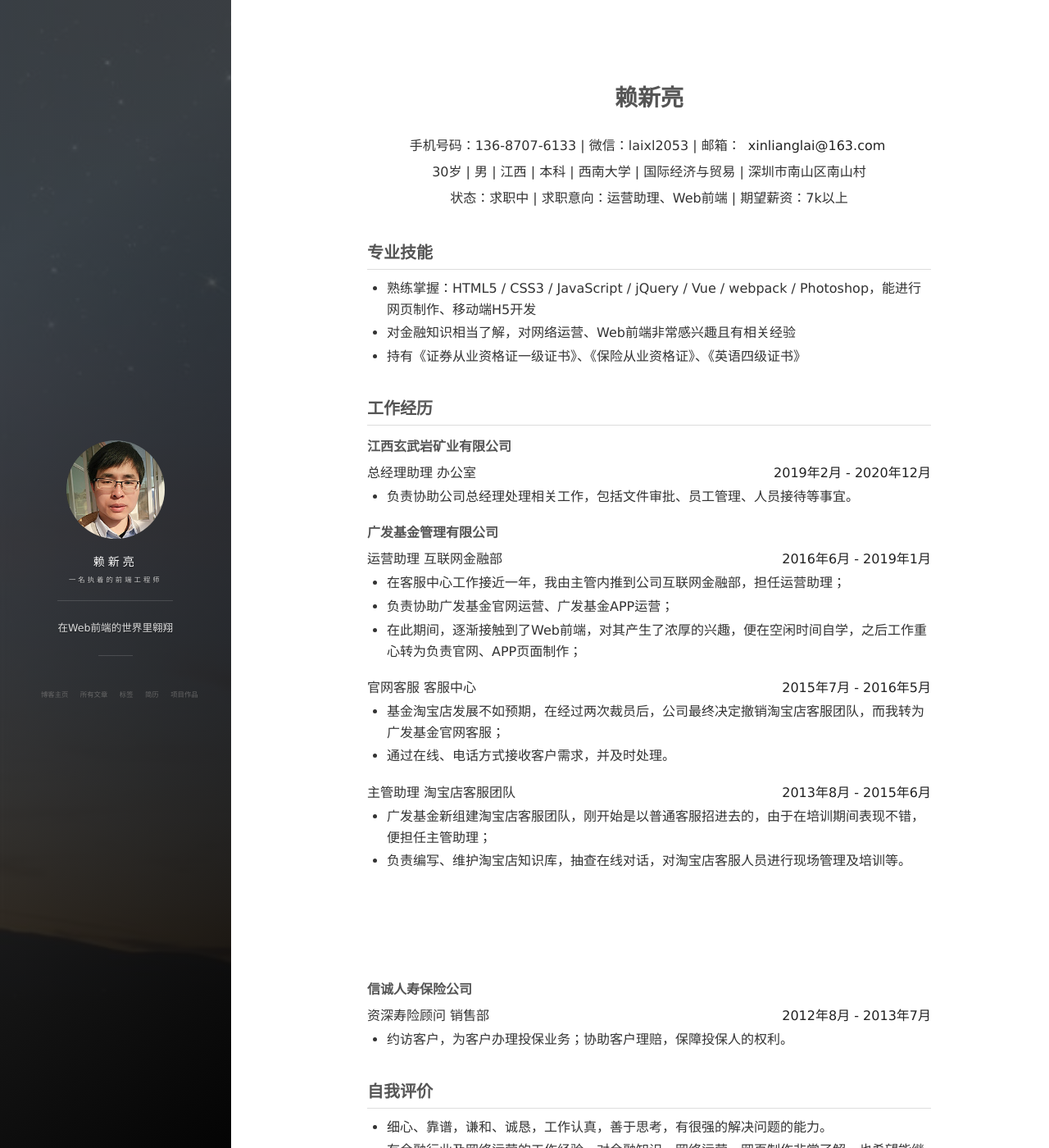
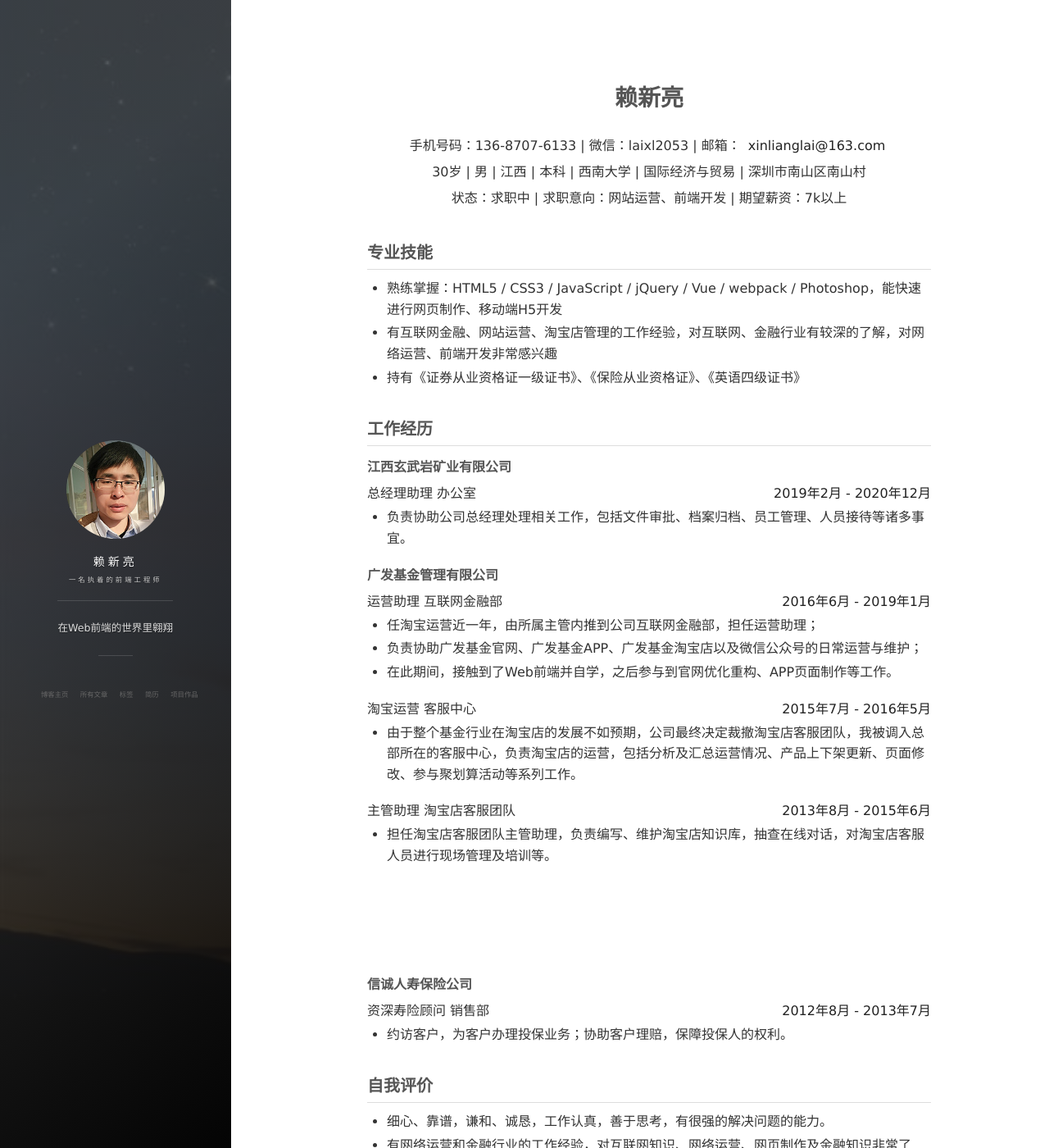
Before and after one commit to xmjr/xmjr.github.io, a Jekyll site: the page built from resume.html, in a window 1280 px wide and 1400 px high. Shown: the whole window at 82% size. Built offline with Jekyll 4.4.1, drawn with Linux system fonts in a browser that asks for light colours; nearby versions of some CDN libraries; comment, search, counter and statistics services are not loaded; some of the changed text lies outside the part shown.

Commit message:
Signed-off-by: xmjr <xinlianglai@163.com>

```diff
--- a/resume.html
+++ b/resume.html
@@ -7,15 +7,15 @@ layout: page
         <h2>赖新亮</h2>
         <p>手机号码：136-8707-6133 | 微信：laixl2053 | 邮箱： <a href="mailto:xinlianglai@163.com" title="send me an email">xinlianglai@163.com</a></p>
         <p>30岁 | 男 | 江西 | 本科 | 西南大学 | 国际经济与贸易 | 深圳市南山区南山村</p>
-        <p>状态：求职中 | 求职意向：运营助理、Web前端 | 期望薪资：7k以上</p>
+        <p>状态：求职中 | 求职意向：网站运营、前端开发 | 期望薪资：7k以上</p>
     </div>
 
     <section>
         <h4>专业技能</h4>
         <hr>
         <ul>
-            <li>熟练掌握：HTML5 / CSS3 / JavaScript / jQuery / Vue / webpack / Photoshop，能进行网页制作、移动端H5开发</li>
-            <li>对金融知识相当了解，对网络运营、Web前端非常感兴趣且有相关经验</li>
+            <li>熟练掌握：HTML5 / CSS3 / JavaScript / jQuery / Vue / webpack / Photoshop，能快速进行网页制作、移动端H5开发</li>
+            <li>有互联网金融、网站运营、淘宝店管理的工作经验，对互联网、金融行业有较深的了解，对网络运营、前端开发非常感兴趣</li>
             <li>持有《证券从业资格证一级证书》、《保险从业资格证》、《英语四级证书》</li>
         </ul>
     </section>
@@ -28,7 +28,7 @@ layout: page
         <p class="time">2019年2月 - 2020年12月</p>
         <p>总经理助理  办公室</p>
         <ul>
-            <li>负责协助公司总经理处理相关工作，包括文件审批、员工管理、人员接待等事宜。</li>
+            <li>负责协助公司总经理处理相关工作，包括文件审批、档案归档、员工管理、人员接待等诸多事宜。</li>
         </ul>
 
         <h5>广发基金管理有限公司</h5>
@@ -36,23 +36,21 @@ layout: page
         <p>运营助理  互联网金融部</p>
 
         <ul>
-            <li>在客服中心工作接近一年，我由主管内推到公司互联网金融部，担任运营助理；</li>
-            <li>负责协助广发基金官网运营、广发基金APP运营；</li>
-            <li>在此期间，逐渐接触到了Web前端，对其产生了浓厚的兴趣，便在空闲时间自学，之后工作重心转为负责官网、APP页面制作；</li>
+            <li>任淘宝运营近一年，由所属主管内推到公司互联网金融部，担任运营助理；</li>
+            <li>负责协助广发基金官网、广发基金APP、广发基金淘宝店以及微信公众号的日常运营与维护；</li>
+            <li>在此期间，接触到了Web前端并自学，之后参与到官网优化重构、APP页面制作等工作。</li>
         </ul>
 
         <p class= "time">2015年7月 - 2016年5月</p>
-        <p>官网客服  客服中心</p>
+        <p>淘宝运营  客服中心</p>
         <ul>
-            <li>基金淘宝店发展不如预期，在经过两次裁员后，公司最终决定撤销淘宝店客服团队，而我转为广发基金官网客服；</li>
-            <li>通过在线、电话方式接收客户需求，并及时处理。</li>
+            <li>由于整个基金行业在淘宝店的发展不如预期，公司最终决定裁撤淘宝店客服团队，我被调入总部所在的客服中心，负责淘宝店的运营，包括分析及汇总运营情况、产品上下架更新、页面修改、参与聚划算活动等系列工作。</li>
         </ul>
 
         <p class="time">2013年8月 - 2015年6月</p>
         <p>主管助理  淘宝店客服团队</p>
         <ul>
-            <li>广发基金新组建淘宝店客服团队，刚开始是以普通客服招进去的，由于在培训期间表现不错，便担任主管助理；</li>
-            <li>负责编写、维护淘宝店知识库，抽查在线对话，对淘宝店客服人员进行现场管理及培训等。</li>
+            <li>担任淘宝店客服团队主管助理，负责编写、维护淘宝店知识库，抽查在线对话，对淘宝店客服人员进行现场管理及培训等。</li>
         </ul>
         <br>
         <br>
@@ -74,7 +72,7 @@ layout: page
         <hr>
         <ul>
             <li>细心、靠谱，谦和、诚恳，工作认真，善于思考，有很强的解决问题的能力。</li>
-            <li>有金融行业及网络运营的工作经验，对金融知识、网络运营、网页制作非常了解，也希望能继续从事这方面的工作。</li>
+            <li>有网络运营和金融行业的工作经验，对互联网知识、网络运营、网页制作及金融知识非常了解，也希望能继续从事这方面的工作。</li>
         </ul>
     </section>
 
```
